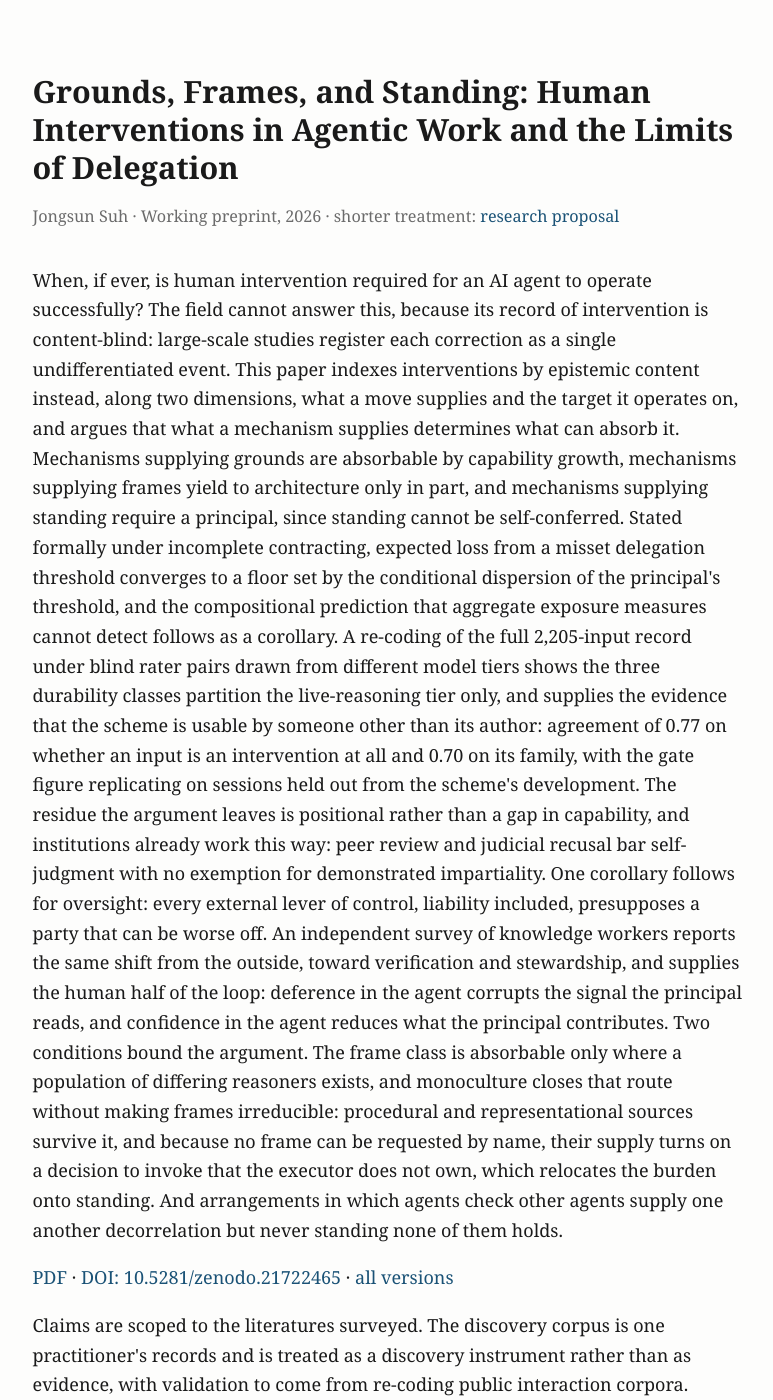
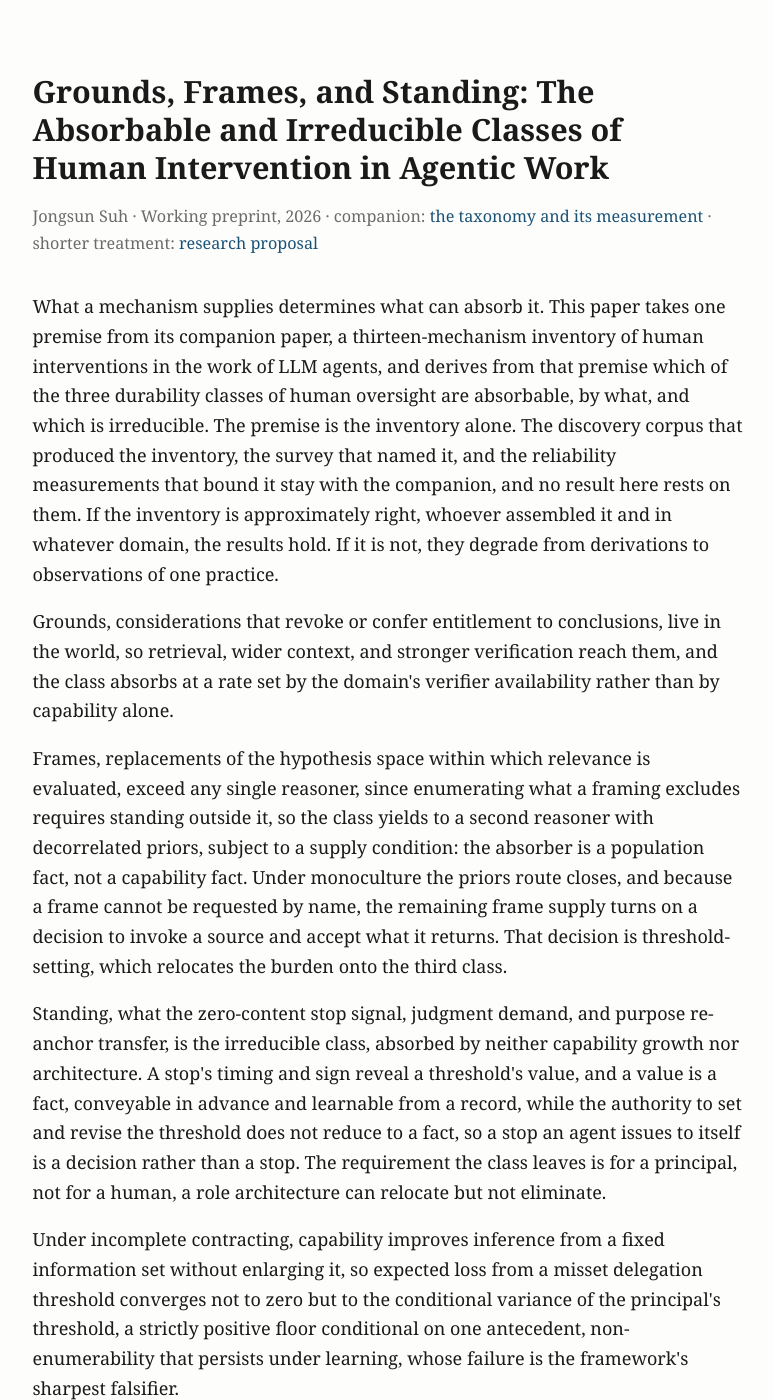
Before and after one commit to MajorLift/blog, a Jekyll site: the page built from papers/grounds-frames-standing.md, in a window 1280 px wide and 1400 px high. Shown: the whole window, without its empty margins (252-1025 px from the left). Built offline with Jekyll 4.4.1, drawn with Linux system fonts in a browser that asks for light colours; some of the changed text lies outside the part shown.

Commit message:
Update papers pages for the two-paper split
The Grounds, Frames, and Standing page was stale on every axis: the pre-split
title, the v2.11 DOI, and an abstract describing the corpus and reliability
work that now lives in the companion. Its permalink is unchanged, so existing
links keep resolving.

Adds a page for the taxonomy half, which had no page at all; the LinkedIn
entry drafted for it pointed at a 404.

Each page's abstract is the paper's own, checked verbatim against the source.
Both PDFs mirror the deposited files byte for byte.

Not build-verified: no local Jekyll. Frontmatter parses as YAML and the Liquid
forms match the untouched proposal page.

```diff
--- /dev/null
+++ b/papers/epistemic-content-taxonomy.md
@@ -0,0 +1,54 @@
+---
+layout: default
+title: "An Epistemic-Content Taxonomy of Human Intervention in Agentic Collaboration"
+permalink: /papers/epistemic-content-taxonomy/
+citation:
+  title: "An Epistemic-Content Taxonomy of Human Intervention in Agentic Collaboration"
+  author: "Suh, Jongsun"
+  date: "2026/07/31"
+  pdf: /assets/pdf/suh-2026-epistemic-content-taxonomy.pdf
+  doi: "10.5281/zenodo.21730479"
+---
+
+<article>
+<h1>An Epistemic-Content Taxonomy of Human Intervention in Agentic Collaboration</h1>
+<p class="post-meta">Jongsun Suh · Working preprint, 2026 · companion: <a href="{{ '/papers/grounds-frames-standing/' | relative_url }}">what the inventory entails about durability</a></p>
+
+<p>
+What do humans supply when they intervene in an AI agent's work? The field cannot say, because its records register every correction as one undifferentiated event. In the largest published analysis of agentic coding, 91.49% of failure resolutions required explicit user correction, and the finest-grained published taxonomy of that traffic splits it into correction, rejection, and failure report, which is three degrees of disagreement and zero degrees of content. Existing schemes index interventions by timing, authority, granularity, defect class, or interaction state, and none indexes what the input supplies.
+</p>
+
+<p>
+From seven months of documented practice with LLM coding agents, this paper derives nine recurring intervention mechanisms indexed by epistemic content, with a lower-evidence second tier of four. Twelve of the thirteen already carry established names across eleven literatures, and the recommendation is to adopt those names rather than coin new ones. The residue is bounded by the survey that produced it: the survey is access-filtered and searched on this paper's own coinages, legal cross-examination is a probable prior home for one mechanism, and every novelty claim is therefore scoped to the literatures surveyed.
+</p>
+
+<p>
+Three of the nine mechanisms carry no task-domain content at all, moving only commitment, salience, or attention. Re-coding the corpus's full 2,205-input record forced the scheme into two axes: alongside its content class, every intervention carries a target, whether the live reasoning, the deliverable, the rule store, the communication channel, or the agent's self-model. Under the two-axis scheme the deliverable-directed family is the largest, a result invariant across rater protocols and one that conversational event ontologies are structured to miss.
+</p>
+
+<p>
+The measurement that matters for a taxonomy is whether raters other than its author can apply it. Blind rater pairs drawn from different model tiers agree at 0.77 on whether an input is an intervention at all and at 0.70 on its content family once labeling conventions are pinned, against a same-family upper bound of 0.86. On sessions held out from the scheme's development the gate replicates at 0.82 while family agreement falls to 0.58, so the family axis is the weaker measurement and the composition figures carry only what that bound licenses.
+</p>
+
+<p>
+The corpus is one practitioner's records, a discovery instrument rather than evidence, and validation runs through re-coding public interaction corpora, which requires no private data. What the inventory entails about durability and absorption is developed in a companion paper.
+</p>
+
+<p>
+<a href="{{ '/assets/pdf/suh-2026-epistemic-content-taxonomy.pdf' | relative_url }}">PDF</a> ·
+<a href="https://doi.org/10.5281/zenodo.21730479">DOI: 10.5281/zenodo.21730479</a> ·
+<a href="https://doi.org/10.5281/zenodo.21730478">all versions</a>
+</p>
+
+<p>Claims are scoped to the literatures surveyed. The discovery corpus is one practitioner's
+records and is treated as a discovery instrument rather than as evidence, with validation
+to come from re-coding public interaction corpora.</p>
+
+<p>This paper and
+<a href="{{ '/papers/grounds-frames-standing/' | relative_url }}">its companion</a> were one
+document through v2.11, and share a mechanism list and nothing else. This half establishes that
+the inventory exists, that it can be applied by someone other than its author, and what its
+measurement bounds are. It does not argue durability.</p>
+</article>
+
+<p><a href="{{ '/papers/' | relative_url }}">&larr; all papers</a></p>
--- a/papers/grounds-frames-standing.md
+++ b/papers/grounds-frames-standing.md
@@ -1,61 +1,55 @@
 ---
 layout: default
-title: "Grounds, Frames, and Standing: Human Interventions in Agentic Work and the Limits of Delegation"
+title: "Grounds, Frames, and Standing: The Absorbable and Irreducible Classes of Human Intervention in Agentic Work"
 permalink: /papers/grounds-frames-standing/
 citation:
-  title: "Grounds, Frames, and Standing: Human Interventions in Agentic Work and the Limits of Delegation"
+  title: "Grounds, Frames, and Standing: The Absorbable and Irreducible Classes of Human Intervention in Agentic Work"
   author: "Suh, Jongsun"
   date: "2026/07/31"
   pdf: /assets/pdf/suh-2026-grounds-frames-standing.pdf
-  doi: "10.5281/zenodo.21722465"
+  doi: "10.5281/zenodo.21730460"
 ---
 
 <article>
-<h1>Grounds, Frames, and Standing: Human Interventions in Agentic Work and the Limits of Delegation</h1>
-<p class="post-meta">Jongsun Suh · Working preprint, 2026 · shorter treatment: <a href="{{ '/papers/grounds-frames-standing-proposal/' | relative_url }}">research proposal</a></p>
+<h1>Grounds, Frames, and Standing: The Absorbable and Irreducible Classes of Human Intervention in Agentic Work</h1>
+<p class="post-meta">Jongsun Suh · Working preprint, 2026 · companion: <a href="{{ '/papers/epistemic-content-taxonomy/' | relative_url }}">the taxonomy and its measurement</a> · shorter treatment: <a href="{{ '/papers/grounds-frames-standing-proposal/' | relative_url }}">research proposal</a></p>
 
 <p>
-When, if ever, is human intervention required for an AI agent to operate successfully? The
-field cannot answer this, because its record of intervention is content-blind: large-scale
-studies register each correction as a single undifferentiated event. This paper indexes
-interventions by epistemic content instead, along two dimensions, what a move supplies and
-the target it operates on, and argues that what a mechanism supplies determines what can
-absorb it. Mechanisms supplying grounds are absorbable by capability growth, mechanisms
-supplying frames yield to architecture only in part, and mechanisms supplying standing
-require a principal, since standing cannot be self-conferred. Stated formally under
-incomplete contracting, expected loss from a misset delegation threshold converges to a
-floor set by the conditional dispersion of the principal's threshold, and the compositional
-prediction that aggregate exposure measures cannot detect follows as a corollary.
-A re-coding of the full 2,205-input record under blind rater pairs drawn from different
-model tiers shows the three durability classes partition the live-reasoning tier only, and
-supplies the evidence that the scheme is usable by someone other than its author: agreement
-of 0.77 on whether an input is an intervention at all and 0.70 on its family, with the gate
-figure replicating on sessions held out from the scheme's development. The residue the
-argument leaves is positional rather than a gap in capability, and institutions already
-work this way: peer review and judicial recusal bar self-judgment with no exemption for
-demonstrated impartiality. One corollary follows for oversight: every external lever of
-control, liability included, presupposes a party that can be worse off. An independent
-survey of knowledge workers reports the same shift from the outside, toward verification
-and stewardship, and supplies the human half of the loop: deference in the agent corrupts
-the signal the principal reads, and confidence in the agent reduces what the principal
-contributes. Two conditions bound the argument. The frame class is absorbable only where a
-population of differing reasoners exists, and monoculture closes that route without making
-frames irreducible: procedural and representational sources survive it, and because no
-frame can be requested by name, their supply turns on a decision to invoke that the
-executor does not own, which relocates the burden onto standing. And arrangements in which
-agents check other agents supply one another decorrelation but never standing none of them
-holds.
+What a mechanism supplies determines what can absorb it. This paper takes one premise from its companion paper, a thirteen-mechanism inventory of human interventions in the work of LLM agents, and derives from that premise which of the three durability classes of human oversight are absorbable, by what, and which is irreducible. The premise is the inventory alone. The discovery corpus that produced the inventory, the survey that named it, and the reliability measurements that bound it stay with the companion, and no result here rests on them. If the inventory is approximately right, whoever assembled it and in whatever domain, the results hold. If it is not, they degrade from derivations to observations of one practice.
+</p>
+
+<p>
+Grounds, considerations that revoke or confer entitlement to conclusions, live in the world, so retrieval, wider context, and stronger verification reach them, and the class absorbs at a rate set by the domain's verifier availability rather than by capability alone.
+</p>
+
+<p>
+Frames, replacements of the hypothesis space within which relevance is evaluated, exceed any single reasoner, since enumerating what a framing excludes requires standing outside it, so the class yields to a second reasoner with decorrelated priors, subject to a supply condition: the absorber is a population fact, not a capability fact. Under monoculture the priors route closes, and because a frame cannot be requested by name, the remaining frame supply turns on a decision to invoke a source and accept what it returns. That decision is threshold-setting, which relocates the burden onto the third class.
+</p>
+
+<p>
+Standing, what the zero-content stop signal, judgment demand, and purpose re-anchor transfer, is the irreducible class, absorbed by neither capability growth nor architecture. A stop's timing and sign reveal a threshold's value, and a value is a fact, conveyable in advance and learnable from a record, while the authority to set and revise the threshold does not reduce to a fact, so a stop an agent issues to itself is a decision rather than a stop. The requirement the class leaves is for a principal, not for a human, a role architecture can relocate but not eliminate.
+</p>
+
+<p>
+Under incomplete contracting, capability improves inference from a fixed information set without enlarging it, so expected loss from a misset delegation threshold converges not to zero but to the conditional variance of the principal's threshold, a strictly positive floor conditional on one antecedent, non-enumerability that persists under learning, whose failure is the framework's sharpest falsifier.
+</p>
+
+<p>
+The policy-facing corollary is compositional: the grounds-shaped fraction of human input should decline as capability grows while the standing-shaped fraction should not, so task-level exposure indices that record one automation-versus-augmentation bit can report stability across exactly the period in which the character of human work inverts.
 </p>
 
 <p>
 <a href="{{ '/assets/pdf/suh-2026-grounds-frames-standing.pdf' | relative_url }}">PDF</a> ·
-<a href="https://doi.org/10.5281/zenodo.21722465">DOI: 10.5281/zenodo.21722465</a> ·
+<a href="https://doi.org/10.5281/zenodo.21730460">DOI: 10.5281/zenodo.21730460</a> ·
 <a href="https://doi.org/10.5281/zenodo.21563154">all versions</a>
 </p>
 
-<p>Claims are scoped to the literatures surveyed. The discovery corpus is one practitioner's
-records and is treated as a discovery instrument rather than as evidence, with validation
-to come from re-coding public interaction corpora.</p>
+<p>This paper was one document with its companion through v2.11. The split follows the
+argument's dependency structure rather than its section numbering: the entailments rest on the
+mechanism inventory being approximately right, not on the corpus that produced it, so the
+inventory is taken here as a premise and cited. Readers arriving from an earlier citation will
+find the corpus, the coding scheme, the reliability measurements, and the novelty claims in
+<a href="{{ '/papers/epistemic-content-taxonomy/' | relative_url }}">the companion</a>.</p>
 
 <p>A fifteen-page treatment of the same argument, carrying the pilot evidence and the
 research program without the formal appendix or the full methodological record, is
```
Also changed, not shown: papers/index.md (+6 -2 lines), 2 other files.
